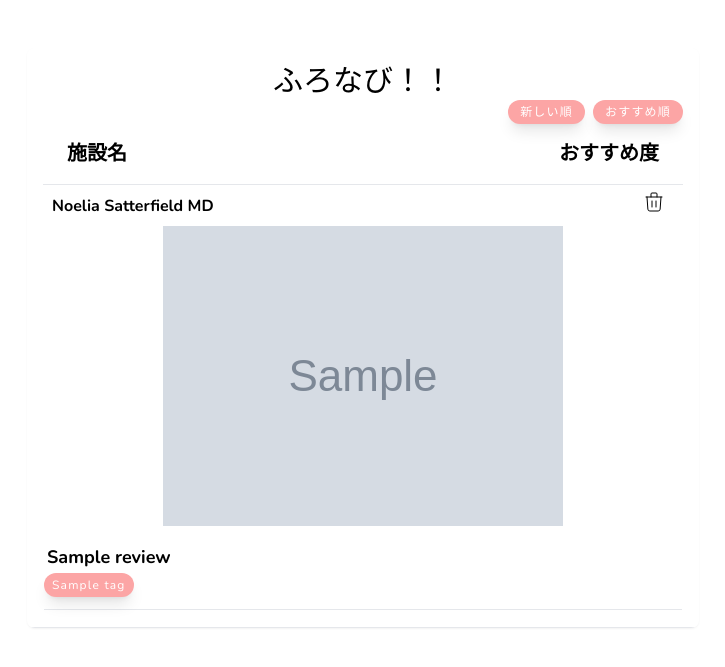
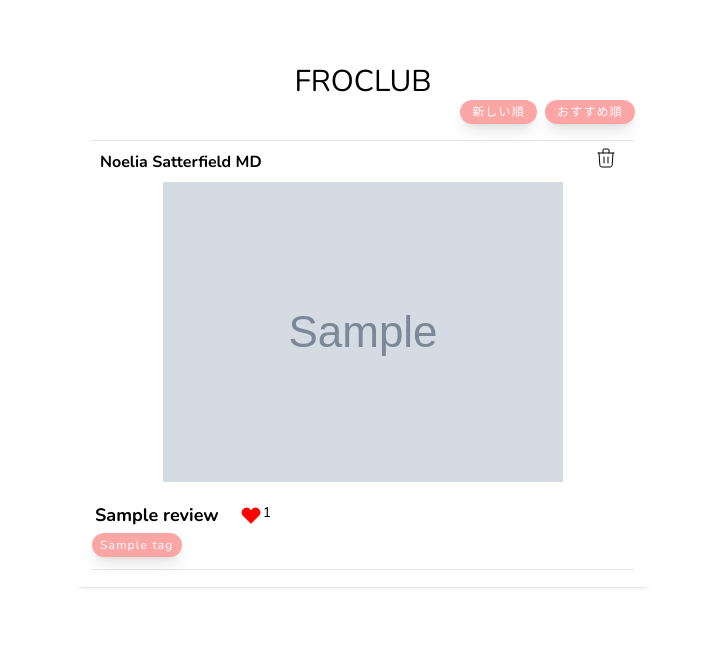
Before and after one commit to anti-15/Fronavi, a Laravel app: page /review in a window 1280 px wide. Shown: the part 65-732 px from the top of the page, without its empty margins (277-1002 px from the left). Run offline with Laravel 9, Linux system fonts and the light colour scheme; a user stored in the database is signed in; data comes from the database, SQL or seed files in the repository; tables that the repository leaves empty hold one stand-in row (values such as "Sample post"); grey boxes marked "Sample" are stand-in pictures; style sheets or scripts are compiled from the project's sources.

Commit message:
いいね機能の実装

```diff
--- a/app/Http/Controllers/ReviewController.php
+++ b/app/Http/Controllers/ReviewController.php
@@ -56,7 +56,7 @@ class ReviewController extends Controller
         'title' => 'required | max:25',
         'description' => 'required',
         'score' => 'required',
-        'tag' => 'required'
+        'tag' => 'nullable'
     ]);
     // バリデーション:エラー
     if ($validator->fails()) {
@@ -88,7 +88,7 @@ class ReviewController extends Controller
     // ddd($height);
     $name = $file->getClientOriginalName();
 
-    //アスペクト比を維持、画像サイズを横幅1080pxにして保存する。
+    //アスペクト比を維持して、画像サイズを横幅1080px、縦幅720pxにして保存する。
     $img = InterventionImage::make($file)->fit(1080, 720, function ($constraint) {
         $constraint->aspectRatio();
     })->save(storage_path('app/public/' .$name ) );
@@ -113,7 +113,7 @@ class ReviewController extends Controller
     );
     //tagのIDを保存する
     $tag_ids[] = $tag->id;
-    // ddd($tag_ids);
+    //syncメソッドで中間テーブルに書き込み
     $result->tags()->sync($tag_ids);
 
     // ルーティング「todo.index」にリクエスト送信（一覧ページに移動）
--- a/app/Http/Controllers/TagController.php
+++ b/app/Http/Controllers/TagController.php
@@ -51,7 +51,6 @@ class TagController extends Controller
                     ->reviews
                     ->sortByDesc('created_at')
                     ->all();
-
                     // ddd($TagReviews);
         return view('tag.show',compact('TagReviews'));
     }
--- a/resources/views/review/index.blade.php
+++ b/resources/views/review/index.blade.php
@@ -3,10 +3,10 @@
 <x-app-layout>
 
   <div class="py-12">
-    <div class="max-w-2xl mx-auto sm:w-10/12 md:w-8/10 ">
+    <div class="max-w-xl mx-auto sm:w-10/12 md:w-8/10 ">
       <div class="bg-white overflow-hidden shadow-sm sm:rounded-lg">
         <div class="p-4 bg-white border-b border-gray-200">
-          <h1 class="text-center text-3xl">ふろなび！！</h1>
+          <h1 class="text-center text-3xl">FROCLUB</h1>
           <table class="text-center w-full border-collapse">
             <thead>
 
@@ -26,9 +26,8 @@
               </form>
             </div>
 
-              <tr class="flex justify-between border-b border-grey-light">
-                <th class="py-4 px-6 bg-grey-lightest font-bold uppercase text-xl text-grey-dark ">施設名</th>
-                <th class="py-4 px-6 bg-grey-lightest font-bold uppercase text-xl text-grey-dark ">おすすめ度</th>
+              <tr class="flex justify-between border-b border-grey-light mt-4">
+
               </tr>
             </thead>
             <tbody>
@@ -64,10 +63,34 @@
 
                   <td class="flex justify-between pt-4 px-1 border-grey-light">
 
-                    <div class="flex space-x-5 items-center">
+                    <div class="flex space-x-1 items-center">
                       <a href="{{ route('review.show', $review->id)}}">
                         <h3 class="text-left font-bold text-lg text-grey-dark">{{$review->title}}</h3>
                       </a>
+
+                      @if($review->users()->where('user_id', Auth::id())->exists())
+                    <!-- unfavorite ボタン -->
+                    <form action="{{ route('unfavorites',$review) }}" method="POST" class="text-left">
+                      @csrf
+                      <button type="submit" class="flex mr-2 ml-2 text-sm hover:bg-gray-200 hover:shadow-none text-red py-1 px-2 focus:outline-none focus:shadow-outline">
+                        <svg class="h-6 w-6 text-red-500" fill="red" viewBox="0 0 24 24" stroke="red">
+                          <path stroke-linecap="round" stroke-linejoin="round" stroke-width="1" d="M4.318 6.318a4.5 4.5 0 000 6.364L12 20.364l7.682-7.682a4.5 4.5 0 00-6.364-6.364L12 7.636l-1.318-1.318a4.5 4.5 0 00-6.364 0z" />
+                        </svg>
+                        {{ $review->users()->count() }}
+                      </button>
+                    </form>
+                    @else
+                    <!-- favorite ボタン -->
+                    <form action="{{ route('favorites',$review) }}" method="POST" class="text-left">
+                      @csrf
+                      <button type="submit" class="flex mr-2 ml-2 text-sm hover:bg-gray-200 hover:shadow-none text-black py-1 px-2 focus:outline-none focus:shadow-outline">
+                        <svg class="h-6 w-6 text-red-500" fill="none" viewBox="0 0 24 24" stroke="black">
+                          <path stroke-linecap="round" stroke-linejoin="round" stroke-width="1" d="M4.318 6.318a4.5 4.5 0 000 6.364L12 20.364l7.682-7.682a4.5 4.5 0 00-6.364-6.364L12 7.636l-1.318-1.318a4.5 4.5 0 00-6.364 0z" />
+                        </svg>
+                        {{ $review->users()->count() }}
+                      </button>
+                    </form>
+                    @endif
                     </div>
 
                     <!-- <div class="flex"> -->
--- a/routes/web.php
+++ b/routes/web.php
@@ -4,6 +4,7 @@ use App\Http\Controllers\ProfileController;
 use Illuminate\Support\Facades\Route;
 use App\Http\Controllers\ReviewController;
 use App\Http\Controllers\TagController;
+use App\Http\Controllers\FavoriteController;
 /*
 |--------------------------------------------------------------------------
 | Web Routes
@@ -15,9 +16,16 @@ use App\Http\Controllers\TagController;
 |
 */
 Route::group(['middleware' => 'auth'], function () {
-  Route::get('/review/score', [ReviewController::class, 'indexScore'])->name('review.score');
-  Route::resource('review', ReviewController::class);
-  Route::resource('tag', TagController::class);
+    //レビュー機能
+    Route::get('/review/score', [ReviewController::class, 'indexScore'])->name('review.score');
+    Route::resource('review', ReviewController::class);
+
+    //タグ機能
+    Route::resource('tag', TagController::class);
+
+    //いいね機能
+    Route::post('review/{review}/favorites', [FavoriteController::class, 'store'])->name('favorites');
+    Route::post('review/{review}/unfavorites', [FavoriteController::class, 'destroy'])->name('unfavorites');
 
 });
 
```
Also changed, not shown: app/Http/Controllers/FavoriteController.php (+8 -4 lines), resources/views/review/create.blade.php (+11 -6 lines), resources/views/tag/show.blade.php (+26 -2 lines).
